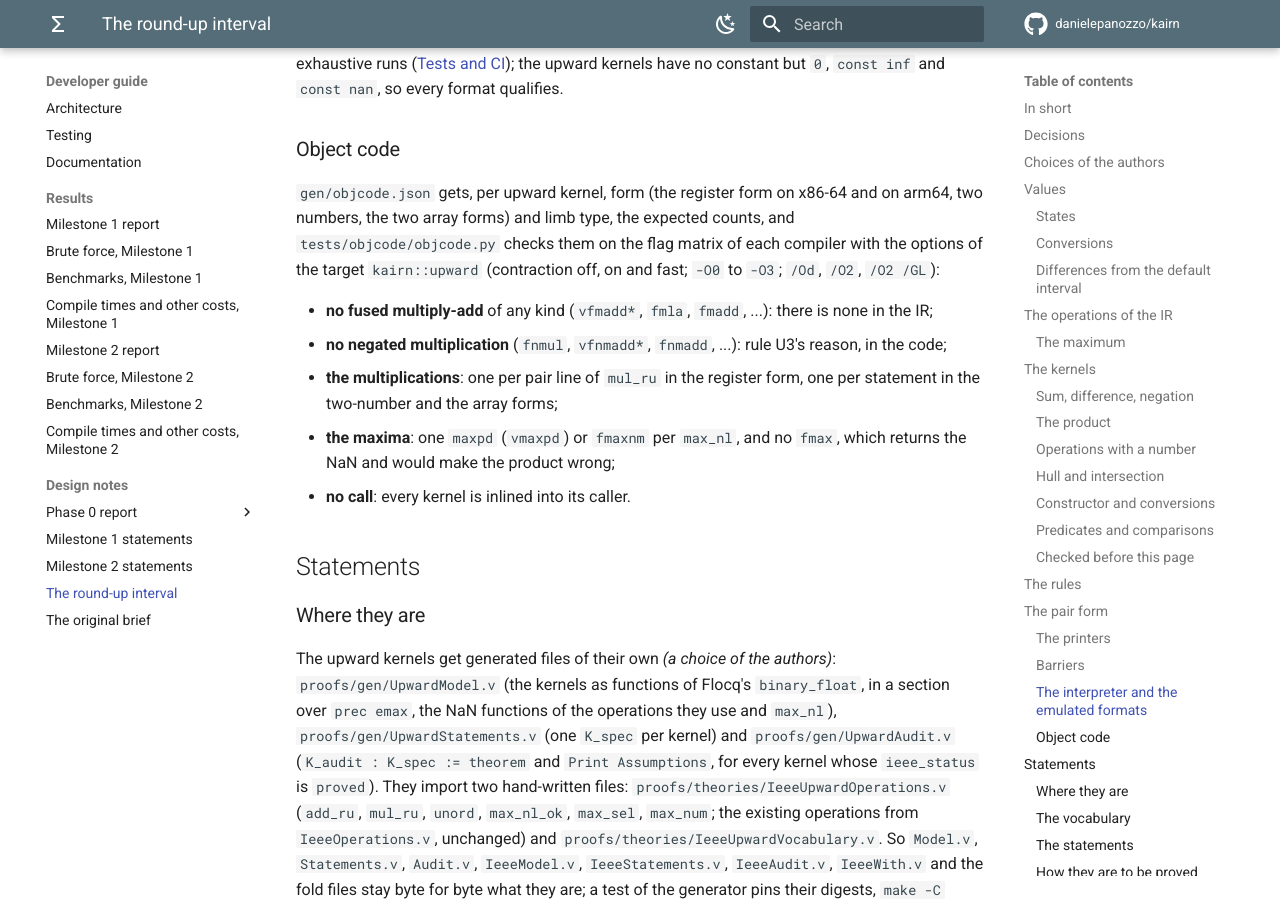
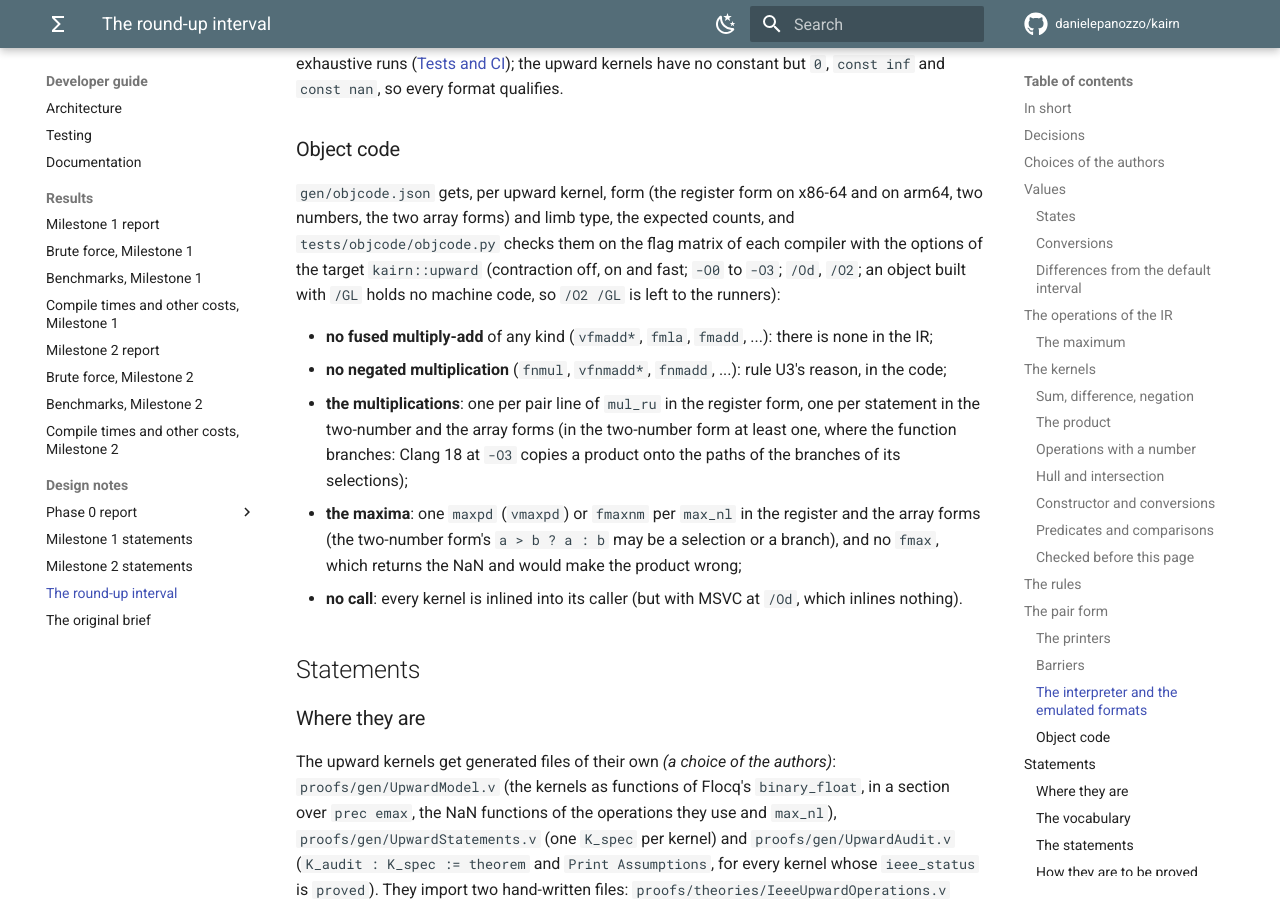
Before and after one commit to danielepanozzo/kairn, an MkDocs documentation site: the page built from docs/developer/design/upward.md, in a window 1280 px wide and 900 px high, scrolled down 17374 px. Built offline with MkDocs 1.6.1 and Material for MkDocs 9.7.7, drawn with Linux system fonts in a browser that asks for light colours; comment, search, counter and statistics services are not loaded.

Commit message:
Design page: the object-code check of the round-up interval as the compilers allow it
Four corrections to "Object code", each from what the check found: an object built with /GL holds
no machine code (/O2 /GL is left to the runners); in the two-number form a product may be copied
onto the paths of a branch (Clang 18 at -O3: 12 multiplications for the 8 of upward_mul_1, each path
computing each once), so the count there is a least number; the maxima are counted in the register
and array forms only, since a > b ? a : b may be a selection or a branch; and MSVC at /Od inlines no
kernel.

Co-Authored-By: Claude Opus 5.5 <noreply@anthropic.com>
Claude-Session: https://claude.ai/code/session_01ULwCxzT6Dhw9xUiTw8mJz1

```diff
--- a/docs/developer/design/upward.md
+++ b/docs/developer/design/upward.md
@@ -638,15 +638,18 @@ have no constant but `0`, `const inf` and `const nan`, so every format qualifies
 `gen/objcode.json` gets, per upward kernel, form (the register form on x86-64 and on arm64, two
 numbers, the two array forms) and limb type, the expected counts, and `tests/objcode/objcode.py`
 checks them on the flag matrix of each compiler with the options of the target `kairn::upward`
-(contraction off, on and fast; `-O0` to `-O3`; `/Od`, `/O2`, `/O2 /GL`):
+(contraction off, on and fast; `-O0` to `-O3`; `/Od`, `/O2`; an object built with `/GL` holds no
+machine code, so `/O2 /GL` is left to the runners):
 
 - **no fused multiply-add** of any kind (`vfmadd*`, `fmla`, `fmadd`, ...): there is none in the IR;
 - **no negated multiplication** (`fnmul`, `vfnmadd*`, `fnmadd`, ...): rule U3's reason, in the code;
 - **the multiplications**: one per pair line of `mul_ru` in the register form, one per statement in
-  the two-number and the array forms;
-- **the maxima**: one `maxpd` (`vmaxpd`) or `fmaxnm` per `max_nl`, and no `fmax`, which returns the
-  NaN and would make the product wrong;
-- **no call**: every kernel is inlined into its caller.
+  the two-number and the array forms (in the two-number form at least one, where the function
+  branches: Clang 18 at `-O3` copies a product onto the paths of the branches of its selections);
+- **the maxima**: one `maxpd` (`vmaxpd`) or `fmaxnm` per `max_nl` in the register and the array
+  forms (the two-number form's `a > b ? a : b` may be a selection or a branch), and no `fmax`, which
+  returns the NaN and would make the product wrong;
+- **no call**: every kernel is inlined into its caller (but with MSVC at `/Od`, which inlines nothing).
 
 ## Statements
 
```
